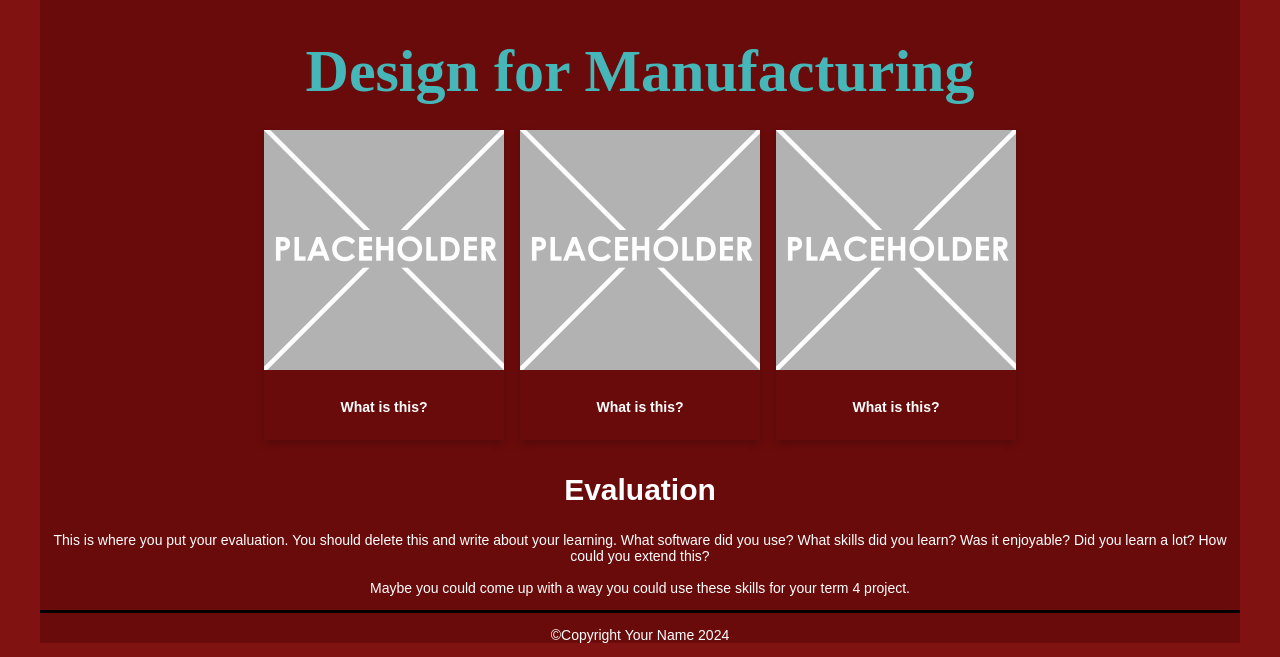
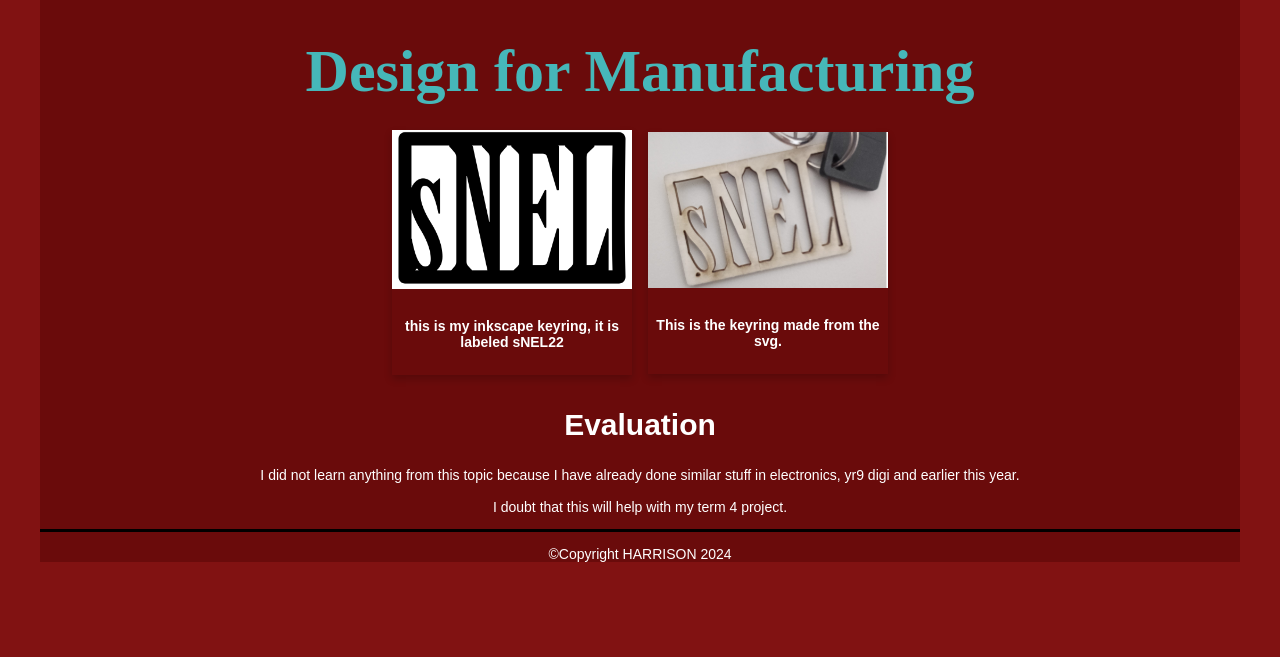
Before and after one commit to mojhy/10DGT-BHS-Website-Template, a plain HTML site: page designformanufacturing.html in a window 1280 px wide. Shown: the part 211-868 px from the top of the page. After the commit the page ends 800 px from the top, so only its background shows below. Drawn offline with Linux system fonts and the light colour scheme; a web font is replaced by a local one.

Commit message:
CAPITALS AND D4M

```diff
--- a/designformanufacturing.html
+++ b/designformanufacturing.html
@@ -37,28 +37,20 @@
       <div class='container'>
         <!-- item 1 starts here-->
         <div class='item'>
-          <img src="images/placeholder.png" alt="please replace me">
+          <img src="images/sNEL22.PNG" alt="sNEL22">
           <div class='item-info'>
             <!-- a brief explanation of what this picture is -->
-            <h5>What is this?</h5>
+            <h5>this is my inkscape keyring, it is labeled sNEL22</h5>
           </div>
         </div>
         <!-- end of item 1 -->
-        <!-- item 2 starts here-->
+
+        <!-- item 3 starts here-->
         <div class='item'>
-          <img src="images/placeholder.png" alt="please replace me">
+          <img src="images/key22.PNG" alt="keyring">
           <div class='item-info'>
             <!-- a brief explanation of what this picture is -->
-            <h5>What is this?</h5>
-          </div>
-        </div>
-        <!-- end of item 2 -->
-        <!-- item 3 starts here-->
-        <div class='item'>
-          <img src="images/placeholder.png" alt="please replace me">
-          <div class='item-info'>
-            <!-- a brief explanation of what this picture is -->
-            <h5>What is this?</h5>
+            <h5>This is the keyring made from the svg.</h5>
           </div>
         </div>
         <!-- end of item 3 -->
@@ -66,16 +58,15 @@
         <div class=information>
           <h2>Evaluation</h2>
           <p>
-            This is where you put your evaluation. You should delete this and write about your learning. What software
-            did you use? What skills did you learn? Was it enjoyable? Did you learn a lot? How could you extend this?
+            I did not learn anything from this topic because I have already done similar stuff in electronics, yr9 digi and earlier this year.
             <br><br>
-            Maybe you could come up with a way you could use these skills for your term 4 project.
+            I doubt that this will help with my term 4 project.
           </p>
         </div>
       </div>
     </main>
     <footer>
-      <p>&#169;Copyright Your Name 2024</p>
+      <p>&#169;Copyright HARRISON 2024</p>
     </footer>
   </body>
 
```
Also changed, not shown: 3dmodelling.html (+2 -2 lines), animation.html (+3 -3 lines), computerscience.html (+3 -3 lines), imagecreation.html (+3 -3 lines), programming.html (+3 -3 lines), videoaudio.html (+2 -2 lines), images/key22.PNG (added), images/sNEL22.PNG (added).
